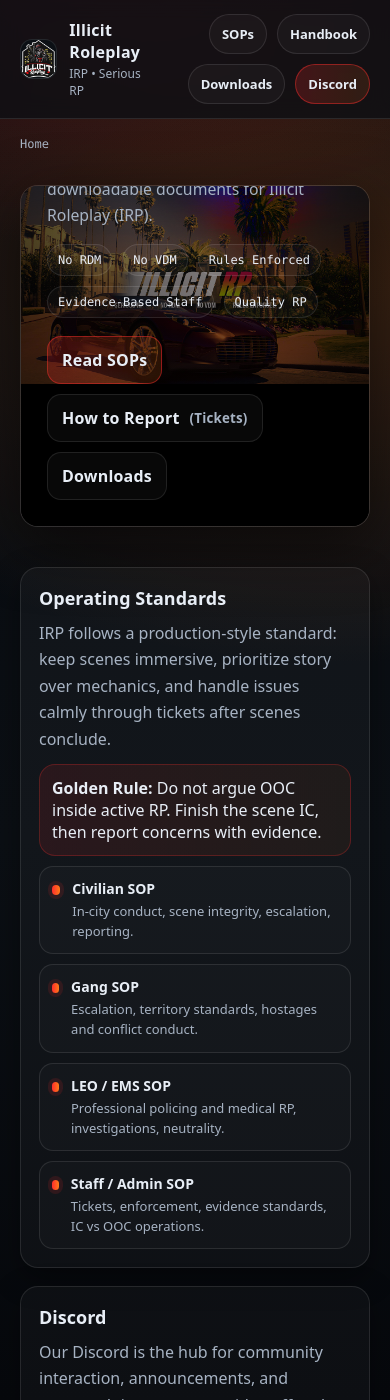
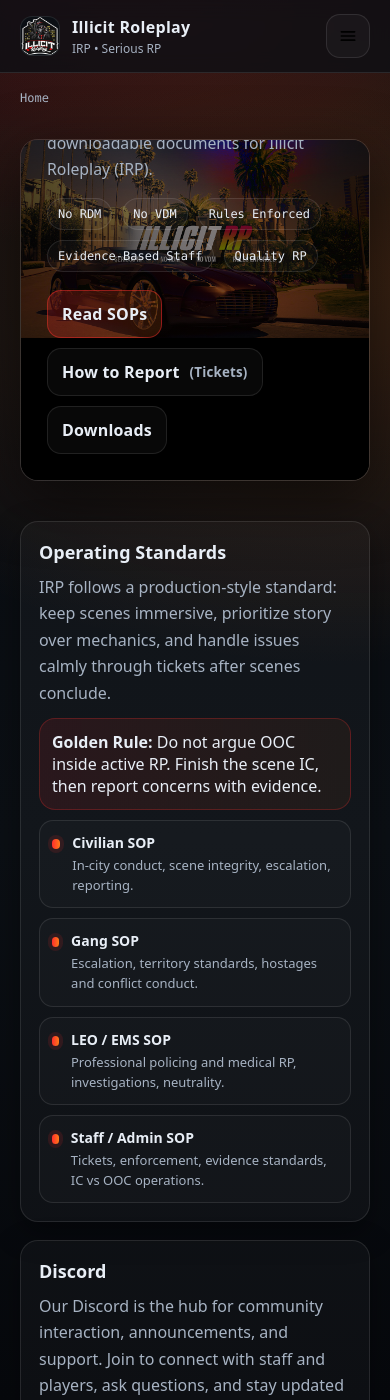
Before and after one commit to istoking/illicitrp-site, a Jekyll site: the page built from index.html, in a window 390 px wide and 1400 px high. Built offline with Jekyll 4.4.1, drawn with Linux system fonts in a browser that asks for light colours.

Commit message:
Update
Fixed mobile issues

```diff
--- a/_includes/header.html
+++ b/_includes/header.html
@@ -9,7 +9,13 @@
         </div>
       </a>
       <nav class="nav-links">
-        <div class="dropdown">
+<button class="nav-toggle" type="button" aria-label="Open menu" aria-expanded="false" aria-controls="navPanel">
+  <svg viewBox="0 0 24 24" fill="none" xmlns="http://www.w3.org/2000/svg" aria-hidden="true">
+    <path d="M4 7h16M4 12h16M4 17h16" stroke="currentColor" stroke-width="2" stroke-linecap="round"/>
+  </svg>
+</button>
+<div class="nav-panel" id="navPanel">
+<div class="dropdown">
           <details>
             <summary class="pill">SOPs</summary>
             <div class="dropdown-menu">
@@ -34,7 +40,8 @@
         <a class="pill" href="/handbook/reporting.html">Handbook</a>
         <a class="pill" href="/downloads/">Downloads</a>
         <a class="pill primary" href="#discord">Discord</a>
-      </nav>
+</div>
+</nav>
     </div>
   </div>
 </header>
--- a/assets/css/style.css
+++ b/assets/css/style.css
@@ -147,3 +147,47 @@
 
 /* Main spacing so content never touches footer */
 main.container { padding-bottom: 48px; }
+
+
+/* --- Mobile Nav --- */
+.nav-toggle{
+  display:none;
+  align-items:center;
+  justify-content:center;
+  width:44px;
+  height:44px;
+  border-radius:14px;
+  border:1px solid var(--line);
+  background:rgba(255,255,255,.03);
+  cursor:pointer;
+}
+.nav-toggle svg{width:20px;height:20px}
+.nav-panel{display:flex;gap:10px;flex-wrap:wrap;justify-content:flex-end;align-items:center}
+
+@media (max-width: 860px){
+  .nav-toggle{display:inline-flex}
+  .nav-panel{
+    display:none;
+    position:absolute;
+    left:20px;
+    right:20px;
+    top:72px;
+    padding:12px;
+    border:1px solid var(--line);
+    border-radius:18px;
+    background:rgba(11,15,20,.92);
+    backdrop-filter: blur(10px);
+    box-shadow: 0 20px 60px rgba(0,0,0,.45);
+    flex-direction:column;
+    align-items:stretch;
+  }
+  .nav-panel.open{display:flex}
+  .nav-panel .pill{justify-content:center}
+  .dropdown-menu{
+    position: static;
+    min-width: unset;
+    box-shadow: none;
+    margin-top: 10px;
+  }
+  .dropdown-menu a{justify-content:space-between}
+}
--- a/index.html
+++ b/index.html
@@ -11,7 +11,7 @@
       <div class="hero-content">
         <div class="hero-content-inner">
           <div class="kicker">FiveM • Serious Roleplay • Rules Enforced</div>
-          <div class="h1">ILLICIT <span class="accent">RP</span></div>
+          <div class="h1">ILLICIT <span class="accent">Roleplay</span></div>
           <p class="lead">A modern, story-first roleplay community. This site hosts the official SOPs, reporting standards, and downloadable documents for Illicit Roleplay (IRP).</p>
           <div class="badges">
             <div class="badge">No RDM</div>
```
Also changed, not shown: DEPLOYMENT_GODADDY_GITHUB_PAGES.md (added, +40 -0 lines), _includes/footer.html (+30 -0 lines).
